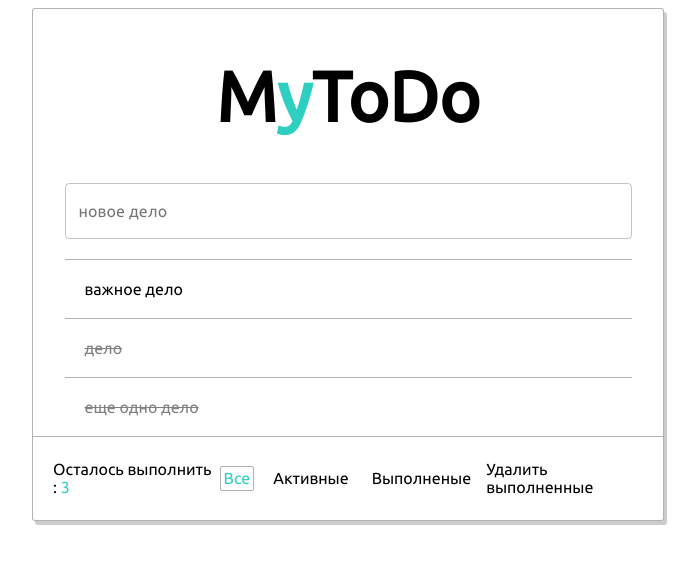
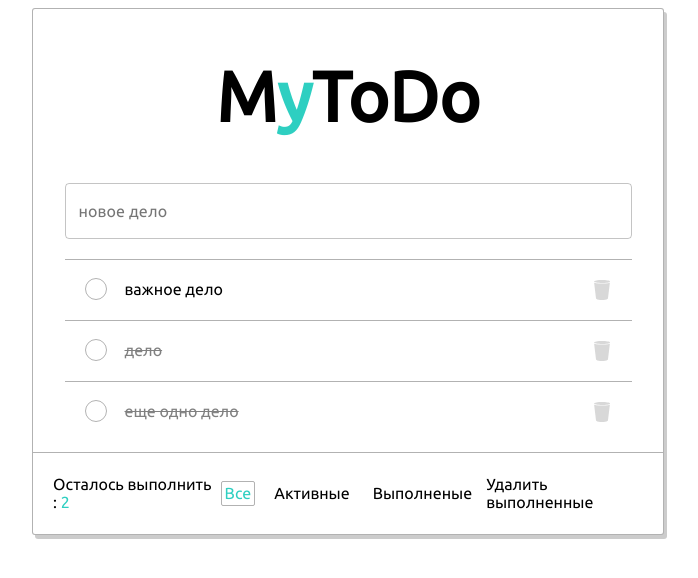
Before and after one commit to WebHeroSchool/MyToDo, a React (Create React App) app: page / in a window 1280 px wide. Shown: the top 578 px of the page, without its empty margins (292-990 px from the left). Built offline with nearby package versions, Linux system fonts and the light colour scheme.

Commit message:
task complete

```diff
--- a/src/components/App/App.js
+++ b/src/components/App/App.js
@@ -41,7 +41,7 @@ return(
     <ItemList todoItems={todoItems} />
   </div>
   <div className={styles.footer}>
-    <Left count={3}/>
+    <Left count={2}/>
     <Filter filterItems={filterItems}/>
     <Clear />
   </div>
--- a/src/components/App/App.module.css
+++ b/src/components/App/App.module.css
@@ -34,4 +34,5 @@
   align-items: center;
   justify-content: space-between;
   padding: 20px;
+  margin-top: 10px;
 }
--- a/src/components/Clear/Clear.module.css
+++ b/src/components/Clear/Clear.module.css
@@ -1,12 +1,9 @@
 .item{
-  border: 1px solid transparent;
   cursor: pointer;
   padding: 2.5px;
   transition: .4s all;
 }
 
 .item:hover{
-  border: 1px solid rgba(0,0,0,0.3);
-  border-radius: 2px;
   color: #2ECFC1;
 }
--- a/src/components/Input/Input.js
+++ b/src/components/Input/Input.js
@@ -12,13 +12,16 @@ const CssTextField = withStyles({
       'font-family': 'Ubuntu'
     },
     '& .MuiFormLabel-root.Mui-focused': {
-      color: '#2ECFC1'
+      'color': '#2ECFC1'
     },
     '& .MuiOutlinedInput-root.Mui-focused .MuiOutlinedInput-notchedOutline': {
-      'border-color': '#2ECFC1',
+      'border-color': '#2ECFC1'
     },
     '& .MuiOutlinedInput-root:hover .MuiOutlinedInput-notchedOutline':{
       'border-color': '#2ECFC1'
+    },
+    '& .MuiInputLabel-animated':{
+      'transition': 'color .4s cubic-bezier(0.0, 0, 0.2, 1) 0ms,transform .4s cubic-bezier(0.0, 0, 0.2, 1) 0ms'
     }
   },
 })(TextField);
--- a/src/components/Item/Item.js
+++ b/src/components/Item/Item.js
@@ -2,11 +2,24 @@ import React from 'react';
 import classnames from 'classnames';
 import styles from './Item.module.css';
 
-const Item = ({value , done}) => (<span className={
+const Item = ({value , done}) => (<>
+<input type="checkbox" name="todo" className={styles.checkbox}></input>
+<label className={
   classnames({
     [styles.item]:true,
     [styles.done]:done
   })
-}>{value}</span>)
+}>{value}</label>
+<svg className={styles.trash} viewBox="0 0 716.803 716.803" xmlns="http://www.w3.org/2000/svg">
+  <path d="M628.14,99.933c-15.133,5.2-33.713,9.847-55.486,13.863c-56.24,10.373-130.529,16.085-209.18,16.085
+			c-78.652,0-152.941-5.712-209.181-16.085c-20.247-3.734-48.995-12.99-65.612-18.794c-6.042-2.111-12.197,2.843-11.432,9.197
+			l65.743,546.678c1.638,12.346,8.841,22.738,18.883,28.789c29.562,21.678,106.558,37.137,196.893,37.137
+			c85.955,0,159.822-13.996,192.253-34.029c11.77-5.613,20.438-16.871,22.277-30.547l66.256-543.08
+			C640.327,102.794,634.19,97.853,628.14,99.933z"/>
+	<path d="M644.378,52.742c0-1.35-0.277-2.688-0.816-4.012C632.444,21.476,509.022,0,358.402,0
+			C200.461,0,72.425,23.614,72.425,52.743c0,29.129,128.036,52.742,285.977,52.742c146.24,0,266.826-20.245,283.892-46.368
+			C643.659,57.027,644.378,54.9,644.378,52.742z"/>
+</svg>
+</>)
 
 export default Item;
--- a/src/components/Item/Item.module.css
+++ b/src/components/Item/Item.module.css
@@ -1,8 +1,75 @@
 .item{
   color: black;
+  position: relative;
+  padding-left: 40px;
 }
 
 .done{
   color: grey;
   text-decoration: line-through;
 }
+
+.checkbox{
+  margin: 0;
+  opacity: 0;
+  z-index: 2;
+  height: 24px;
+  width: 24px;
+  position: absolute;
+  cursor: pointer;
+}
+
+
+.item::before{
+  position: absolute;
+  content: "";
+  display: inline-block;
+  height: 20px;
+  width: 20px;
+  border: 1px solid;
+  border-radius: 50%;
+  color:  rgba(0,0,0,0.3);
+  left: 0px;
+  top: -2px;
+  transition: all .4s;
+}
+
+.item::after{
+  position: absolute;
+  content: "";
+  display: inline-block;
+  height: 5px;
+  width: 11px;
+  border-left: 3px solid;
+  border-bottom: 2px solid;
+  transform: rotate(-50deg);
+  left: 4px;
+  top: 4px;
+  color: white;
+}
+
+.checkbox + .item::after{
+  content: none;
+}
+
+.checkbox:checked + .item::after{
+  content: "";
+}
+
+.checkbox:checked + .item::before{
+  background: #2ECFC1;
+  color: transparent;
+}
+
+.trash{
+  width: 20px;
+  cursor: pointer;
+  transition: all .4s;
+  fill: grey;
+  opacity: 0.3;
+}
+
+.trash:hover{
+  fill: #2ECFC1;
+  opacity: 1;
+}
--- a/src/components/ItemList/ItemList.module.css
+++ b/src/components/ItemList/ItemList.module.css
@@ -5,6 +5,8 @@
 }
 
 .item{
+  display: flex;
+  justify-content: space-between;
   list-style: none;
   border-top: 1px solid rgba(0,0,0,0.3);
   padding: 20px;
```
